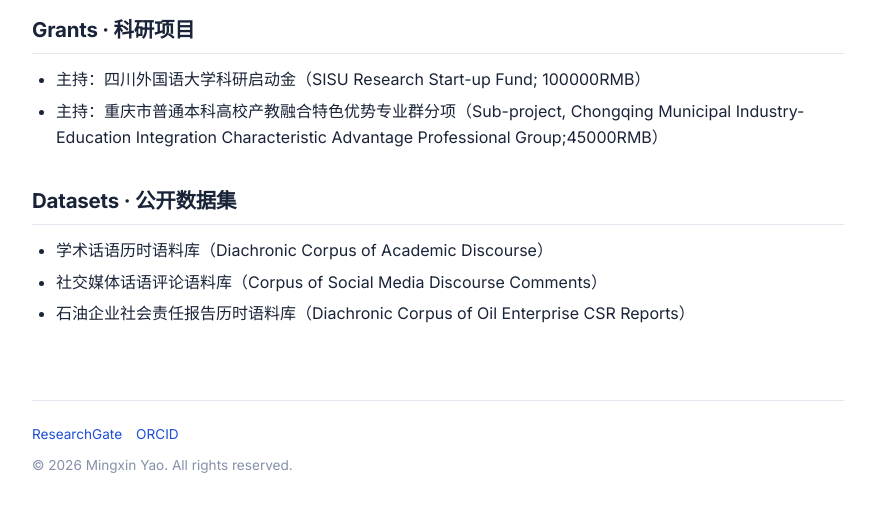
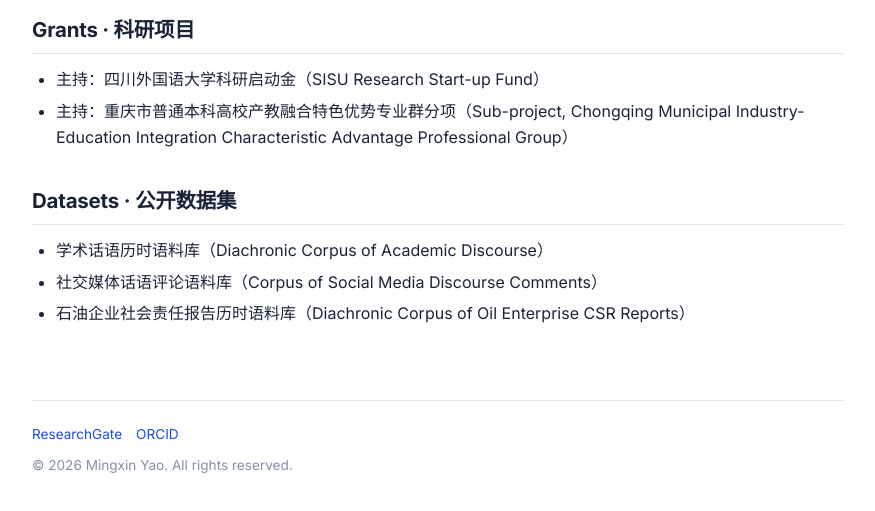
Before and after one commit to MingxinYao-Barlow/CV, a plain HTML site: page grants.html in a window 1280 px wide. Shown: the part 203-714 px from the top of the page, without its empty margins (202-1077 px from the left). Drawn offline with Linux system fonts and the light colour scheme.

Commit message:
Update grants.html

```diff
--- a/grants.html
+++ b/grants.html
@@ -26,8 +26,8 @@
         <section>
             <h2>Grants · 科研项目</h2>
             <ul>
-                <li>主持：四川外国语大学科研启动金（SISU Research Start-up Fund; 100000RMB）</li>
-                <li>主持：重庆市普通本科高校产教融合特色优势专业群分项（Sub-project, Chongqing Municipal Industry-Education Integration Characteristic Advantage Professional Group;45000RMB）</li>
+                <li>主持：四川外国语大学科研启动金（SISU Research Start-up Fund）</li>
+                <li>主持：重庆市普通本科高校产教融合特色优势专业群分项（Sub-project, Chongqing Municipal Industry-Education Integration Characteristic Advantage Professional Group）</li>
             </ul>
         </section>
 
```
